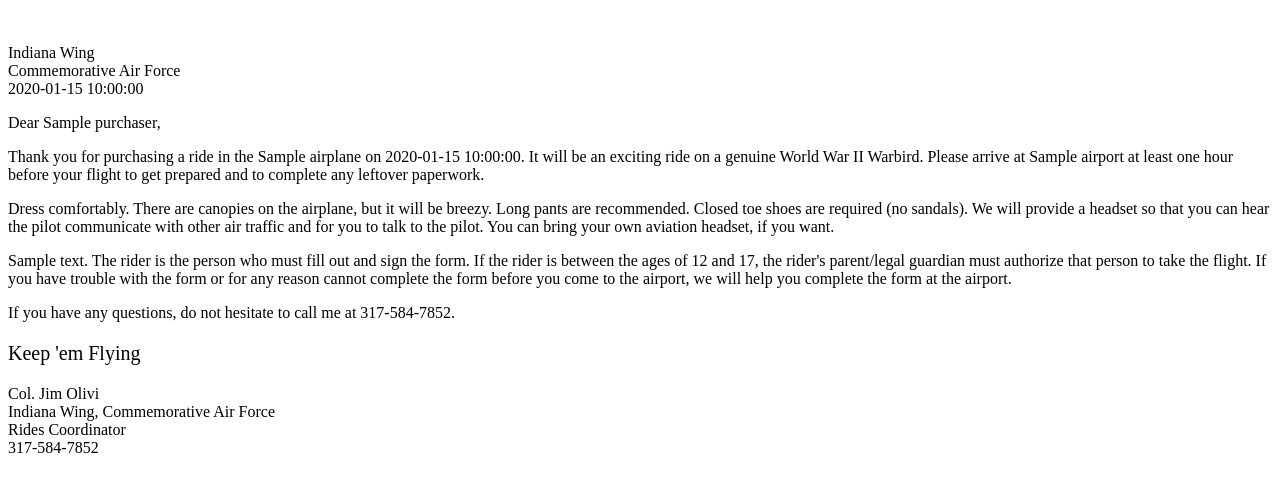
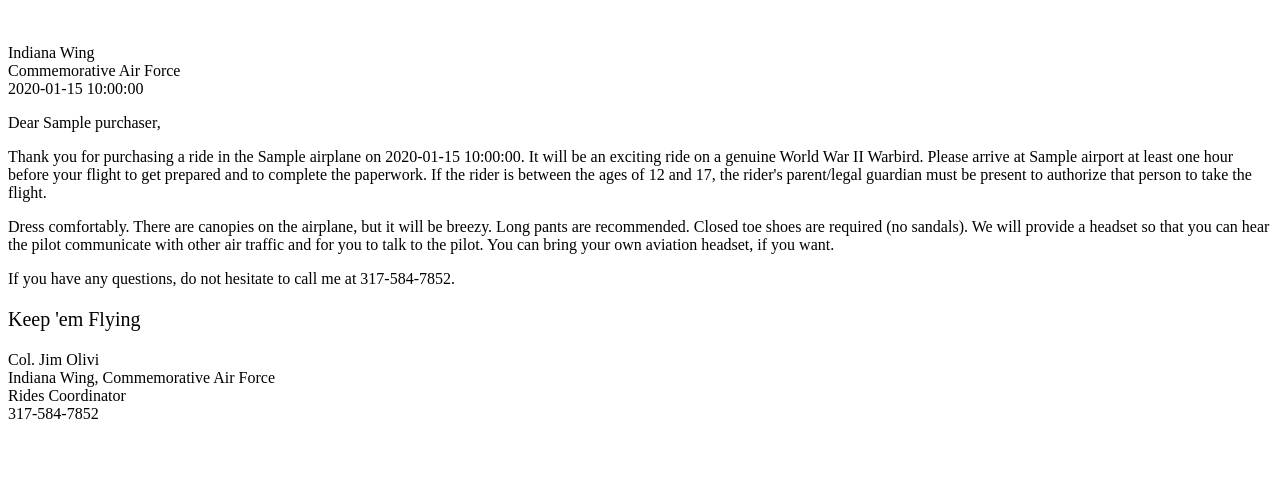
Before and after one commit to OldGuyProgrammer/CAFRides, a Python web app: template templates/Confirm_Without_Hold_Harmless.html in a window 1280 px wide. Shown: the top 492 px of the page. Run offline with Jinja, Linux system fonts and the light colour scheme; the template is opened without the code that fills it: most values are stand-ins (such as "Sample title", 1, 10 or a date in 2020).

Commit message:
Remove Hold Harmless link from letter.

```diff
--- a/templates/Confirm_Without_Hold_Harmless.html
+++ b/templates/Confirm_Without_Hold_Harmless.html
@@ -15,21 +15,11 @@
 <p>Dear {{ purchaser }},</p>
 <p>Thank you for purchasing a ride in the {{ airplane }} on {{ date_of_flight }}. It will be an exciting ride on a
     genuine World War II Warbird. Please arrive at {{airport}} at least one hour before your flight to get prepared and
-    to complete any leftover paperwork.</p>
+    to complete the paperwork. If the rider is between the ages of 12 and 17, the rider's parent/legal guardian must be present to authorize that person to take the flight.</p>
 <p>Dress comfortably. There are canopies on the airplane, but it will be breezy. Long pants are recommended. Closed toe
     shoes are required (no sandals). We will provide a headset so that you can hear the pilot communicate with other air
     traffic and for you to talk to the pilot. You can bring your own aviation headset, if you want.</p>
 
-{% if not hold_harmless %}
-
-<div id="holdHarmlessSection">
-    {{ HH_text}}
-    <span>The rider is the person who must fill out and sign the form. If the rider is between the ages of 12 and 17, the rider's
-        parent/legal guardian must authorize that person to take the flight. If you have trouble with the form or for any reason cannot complete the form before you come to the airport, we
-        will help you complete the form at the airport.</span>
-</div>
-
-{% endif %}
 
 <p>If you have any questions, do not hesitate to call me at 317-584-7852.</p>
 <p style="font-family: Bodoni; font-size: 20px">Keep 'em Flying</p>
```
